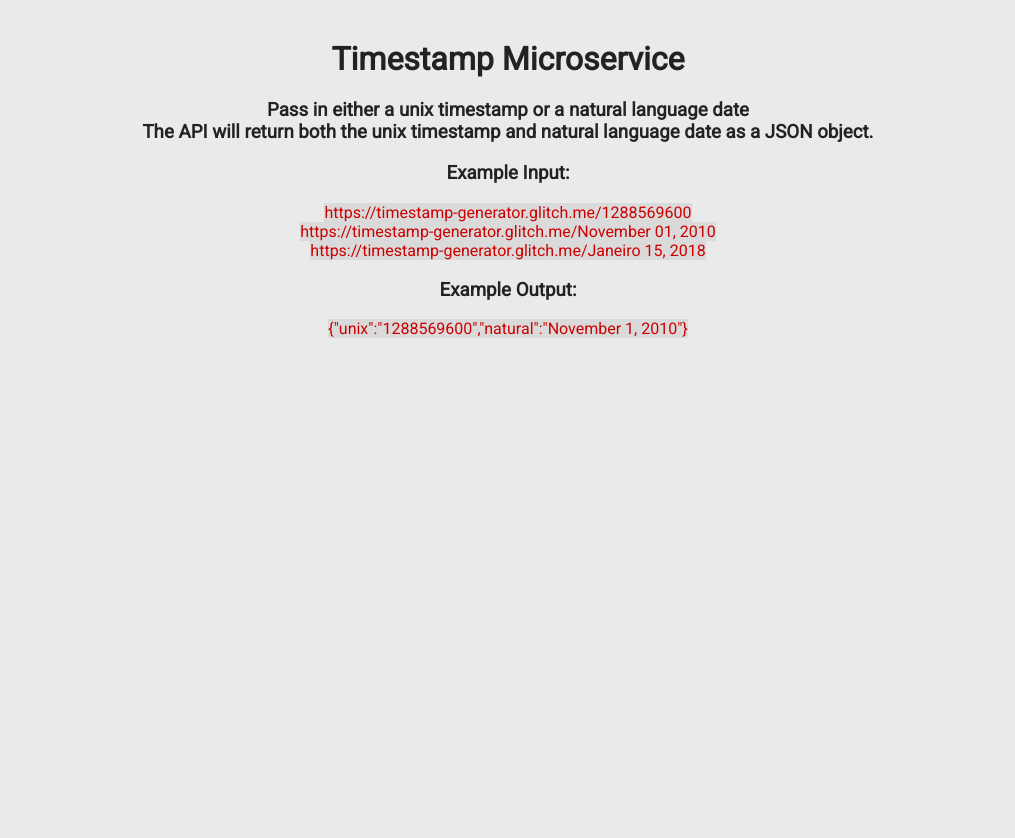
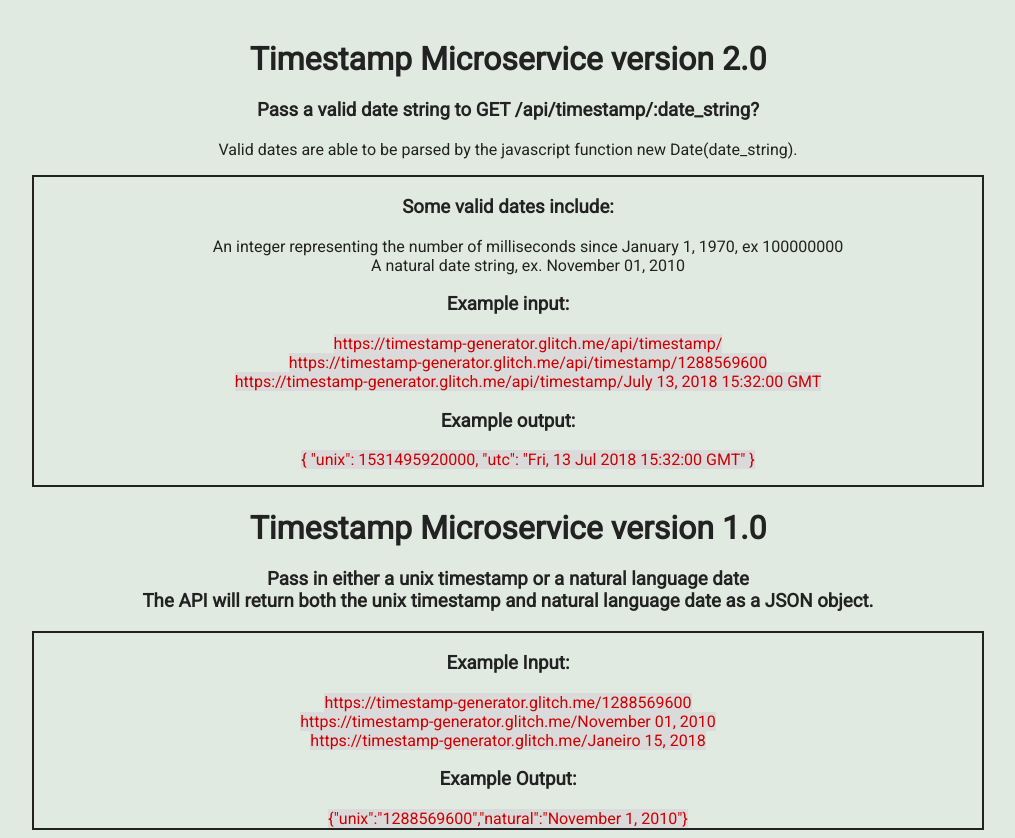
Before and after one commit to jfletcher4212/timestamp-api, a website: page views/index.html in a window 1280 px wide. Shown: the whole page, without its empty margins (132-1147 px from the left). Before the commit the page ends 800 px from the top, so only its background shows below. Drawn offline with Linux system fonts and the light colour scheme.

Commit message:
Implemented version 2.0 to match new freecodecamp requirements

```diff
--- a/package.json
+++ b/package.json
@@ -10,7 +10,7 @@
     "start": "node server.js"
   },
   "engines": {
-    "node": "4.4.5"
+    "node": "8.11.2"
   },
   "repository": {
     "type": "git",
--- a/public/style.css
+++ b/public/style.css
@@ -4,7 +4,7 @@ body {
 	font-family: 'Roboto', sans-serif;
 	font-size: 16px;
 	color: #222;
-	background-color: #EAEAEA;
+	background-color: #E0EAE0;
 	text-align: center;
 }
 
@@ -24,6 +24,13 @@ ul {
 	list-style-type: none;
 }
 
+.box {
+  border-style: solid;
+  border-width: 2px;
+  width: 75%;
+  margin: auto;
+}
+
 a {
 	color: #2574A9;
 }
--- a/views/index.html
+++ b/views/index.html
@@ -10,13 +10,52 @@
 
    <body>
       <div class="container">
+
         <h1>
-            Timestamp Microservice
+          Timestamp Microservice version 2.0
+        </h1>
+        <h3>
+          Pass a valid date string to GET /api/timestamp/:date_string?
+        </h3>
+        <p>
+          Valid dates are able to be parsed by the javascript function new Date(date_string). <br>
+        </p>
+        <div class="box">
+          <h3>
+            Some valid dates include:
+          </h3>
+          <ul>
+            <li>An integer representing the number of milliseconds since January 1, 1970, ex 100000000</li>
+            <li>A natural date string, ex. November 01, 2010 </li>
+          </ul>
+          <h3>
+            Example input:
+          </h3>
+          <ul>
+            <li class="example">https://timestamp-generator.glitch.me/api/timestamp/ <br></li>
+            <li class="example">https://timestamp-generator.glitch.me/api/timestamp/1288569600 <br></li>
+            <li class="example">https://timestamp-generator.glitch.me/api/timestamp/July 13, 2018 15:32:00 GMT</li>
+          </ul>
+          <h3>
+            Example output:
+          </h3>
+          <ul>
+            <li class="example">
+              {
+                "unix": 1531495920000,
+                "utc": "Fri, 13 Jul 2018 15:32:00 GMT"
+              }
+            </li>
+          </ul>
+        </div>
+        <h1>
+            Timestamp Microservice version 1.0
         </h1>
          <h3>
           Pass in either a unix timestamp or a natural language date <br>
           The API will return both the unix timestamp and natural language date as a JSON object.
         </h3>
+        <div class="box">
           <h3>
             Example Input:
           </h3>
@@ -31,13 +70,12 @@
             Example Output:
           </h3>
           <div>
-
-
             <p class="example">
               {"unix":"1288569600","natural":"November 1, 2010"}
             </p>
           </div>
         </div>
+      </div>
    </body>
 
 </html>
```
Also changed, not shown: server.js (+13 -0 lines), README.md. Lines whose indentation alone changed are shown as unchanged.
